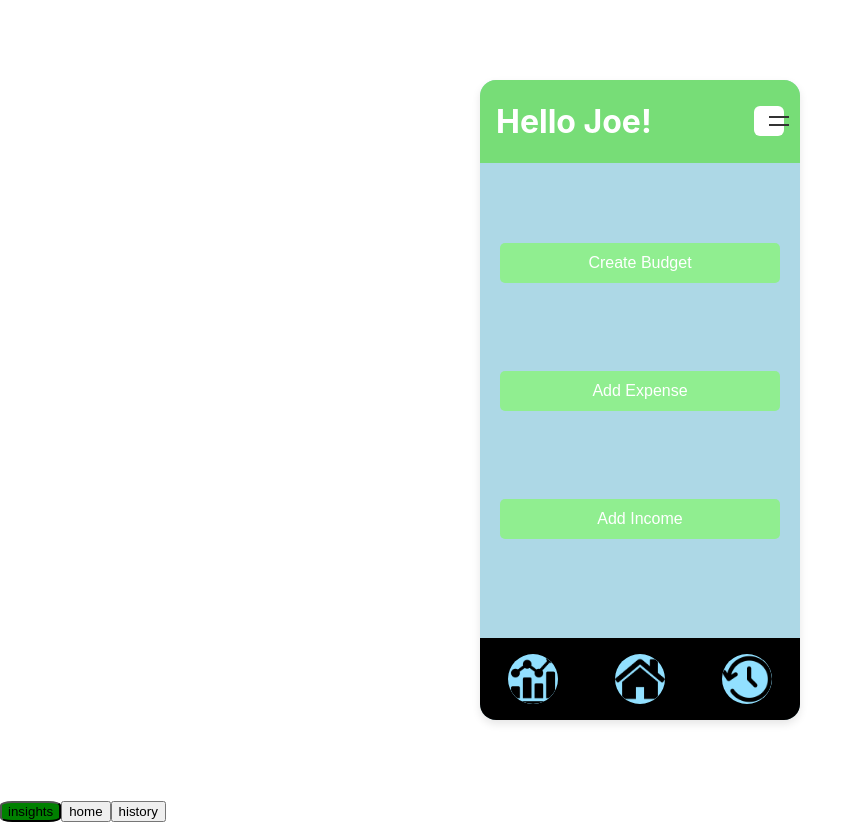
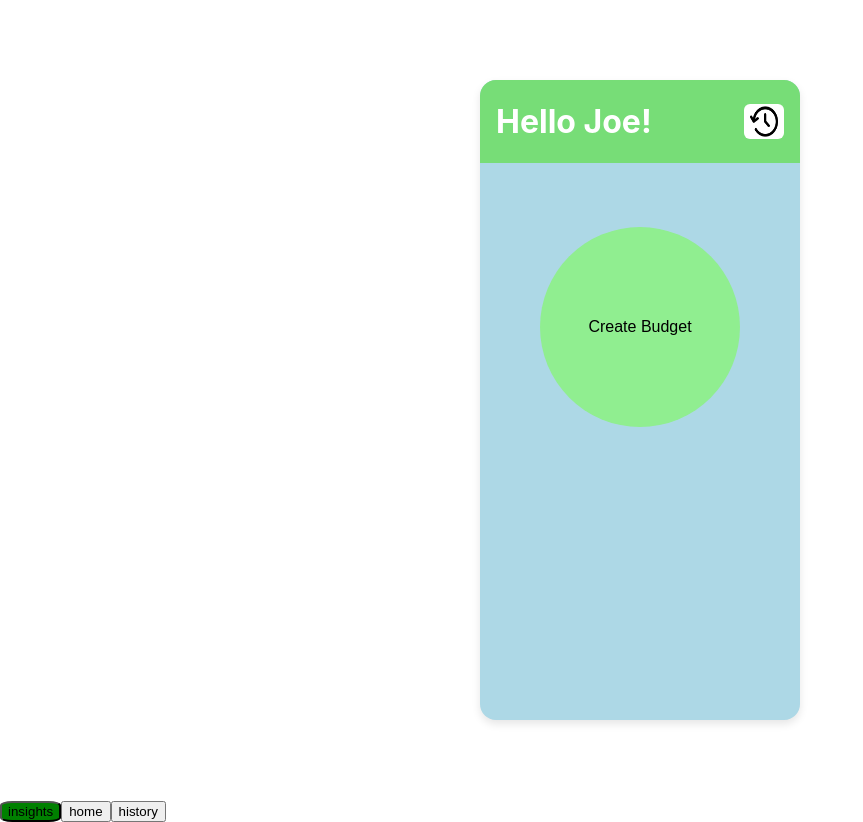
Before and after one commit to jak1841/CS_422_group_finance_app, a React (Create React App) app: page / in a window 1280 px wide. Shown: the whole page, without its empty margins (0-863 px from the left). Built offline with nearby package versions, Linux system fonts and the light colour scheme.

Commit message:
home screen rework

```diff
--- a/src/Home.css
+++ b/src/Home.css
@@ -32,37 +32,13 @@
 }
 
 #hamburger_button {
-    width: 30px;
-    height: 30px;
+    width: 40px;
+    height: 35px;
     background-color: #fff;
     border: none;
     border-radius: 0.375rem; /* Rounded square shape */
     position: relative; /* Relative position for pseudo-elements */
     cursor: pointer;
-}
-
-#hamburger_button::before,
-#hamburger_button::after,
-#hamburger_button span {
-    content: '';
-    position: absolute;
-    width: 20px; /* Width of the bars */
-    height: 2px; /* Height of the bars */
-    background-color: #333; /* Color of the bars */
-    transition: all 0.3s; /* Transition for the animation */
-}
-
-#hamburger_button span {
-    top: 50%;
-    transform: translateY(-50%);
-}
-
-#hamburger_button::before {
-    top: 10px;
-}
-
-#hamburger_button::after {
-    bottom: 10px;
 }
 
 #side_menu {
@@ -110,26 +86,46 @@
 }
 
 .buttons-container {
-    margin: 5rem 0; /* Add some margin at the top and bottom */
+    margin: 4rem 0; /* Add some margin at the top and bottom */
     flex-grow: 1; /* Allows the container to grow and fill available space */
     display: flex;
     flex-direction: column;
     justify-content: top; /* Center buttons vertically */
     align-items: center;
-    gap: 5.5rem; /* Adjust gap to a reasonable size */
+    gap: 2rem;
     overflow-y: auto;
 }
 
 .green-button {
     background-color: lightgreen;
+    color: black;
+    border: none;
+    border-radius: 50%; /* Make it round */
+    padding: 0; /* Remove padding */
+    height: 200px;
+    width: 200px;
+    font-size: 1em;
+    cursor: pointer;
+    display: flex;
+    justify-content: center;
+    align-items: center;
+    position: relative; /* Needed for the plus symbol */
+}
+
+.sub-green-button {
+    margin: 3rem 0;
+    background-color: lightgreen;
     color: white;
     border: none;
-    border-radius: 5px;
-    padding: 2px 5px;
+    border-radius: 10%; /* Make it round */
+    padding: 0; /* Remove padding */
     height: 40px;
-    width: calc(100% - 40px);
+    width: 250px;
     font-size: 1em;
     cursor: pointer;
+    display: flex;
+    justify-content: center;
+    align-items: center;
 }
 
 .green-button:hover {
@@ -137,7 +133,9 @@
 }
 
 .green-button.expanded {
-    border-radius: 1rem; /* Consistent with the design */
+    height: 30px; /* Smaller height for the close button */
+    width: 250px; /* Smaller width for the close button */
+    border-radius: 10px; /* Less rounded, more rectangular shape */
 }
 
 .budget-creation-area {
--- a/src/Home.js
+++ b/src/Home.js
@@ -1,12 +1,73 @@
 import './Home.css';
-import React, { useState } from 'react'; // Import useState
+import React, { useState, useEffect } from 'react'; // Import useState
 import home from './home.png';
 import insight from './insight.png';
 import history from './history.png';
 import Data_table from './History.js';
+import { Pie } from 'react-chartjs-2';
+import { Chart, ArcElement, Tooltip, Legend } from 'chart.js';
+
+Chart.register(ArcElement, Tooltip, Legend);
 
 
 export const Home = ({ switchScreen }) => {
+
+    //budget logic
+
+    const [budgetGoal, setBudgetGoal] = useState('');
+    const [targetDate, setTargetDate] = useState('');
+    const [showPieChart, setShowPieChart] = useState(false);
+    const [dailySavingsBudget, setDailySavingsBudget] = useState(0);
+    const [totalExpenses, setTotalExpenses] = useState(0);
+    const [totalIncome, setTotalIncome] = useState(0);
+    const [dailyAvailableAmount, setDailyAvailableAmount] = useState(0);
+
+    const track_expense = () => {
+        const expenseAmount = parseFloat(amount_expense);
+        setTotalExpenses(prevExpenses => prevExpenses + expenseAmount);
+    };
+
+    const track_income = () => {
+        const incomeAmount = parseFloat(amount_income);
+        setTotalIncome(prevIncome => prevIncome + incomeAmount);
+    };
+
+    useEffect(() => {
+        const daysUntilGoal = Math.ceil((new Date(targetDate) - new Date()) / (1000 * 60 * 60 * 24)) || 1;
+        const dailyIncome = totalIncome / daysUntilGoal;
+        setDailyAvailableAmount(dailyIncome - dailySavingsBudget);
+    }, [totalIncome, dailySavingsBudget, targetDate]);
+
+    const handleBudgetGoalChange = (event) => {
+        setBudgetGoal(event.target.value);
+    };
+
+    const handleTargetDateChange = (event) => {
+        setTargetDate(event.target.value);
+    };
+
+    const calculateDailySavingsBudget = () => {
+        const startDate = new Date(); // Today's date
+        startDate.setHours(0, 0, 0, 0); // Reset time to start of the day
+        const endDate = new Date(targetDate); // Target date from input
+        if (endDate < startDate) {
+            // Show an alert if the end date is before today's date
+            alert("The selected date is invalid. Please choose a date after today.");
+            return 0; // Return 0 or handle this case as needed
+        }
+        const diffTime = Math.abs(endDate - startDate);
+        const diffDays = Math.ceil(diffTime / (1000 * 60 * 60 * 24)) || 1; // Ensure no division by zero
+        return budgetGoal / diffDays;
+    };
+
+    const onCreateBudget = () => {
+        const daily = calculateDailySavingsBudget();
+        setDailySavingsBudget(daily);
+        setShowPieChart(true);
+        setIsCreateBudgetOpen(false); // Close the budget creation area
+    };
+
+    // end of budget logic
 
     /*
         Need to insert these states so that it can communicate with history tab to add new infromation
@@ -35,10 +96,6 @@ export const Home = ({ switchScreen }) => {
     }
 
 
-    /*
-        END
-    */
-
     const [isMenuOpen, setIsMenuOpen] = useState(false); // State to manage menu toggle
     const [isCreateBudgetOpen, setIsCreateBudgetOpen] = useState(false);
     const [isAddExpenseOpen, setIsAddExpenseOpen] = useState(false);
@@ -47,8 +104,8 @@ export const Home = ({ switchScreen }) => {
     const toggleAddExpense = () => setIsAddExpenseOpen(!isAddExpenseOpen);
     const toggleAddIncome = () => setIsAddIncomeOpen(!isAddIncomeOpen);
 
-    const toggleMenu = () => {setIsMenuOpen(!isMenuOpen);};
-    const toggleCreateBudget = () => {setIsCreateBudgetOpen(!isCreateBudgetOpen);};
+    const toggleMenu = () => { setIsMenuOpen(!isMenuOpen); };
+    const toggleCreateBudget = () => { setIsCreateBudgetOpen(!isCreateBudgetOpen); };
 
 
     return (
@@ -56,32 +113,94 @@ export const Home = ({ switchScreen }) => {
             <div id="home_screen">
                 <div id="top_bar">
                     <h1>Hello Joe!</h1>
-                    <button id="hamburger_button" onClick={toggleMenu}>
+                    <button id="hamburger_button" onClick={() => switchScreen('history')}>
+                        <img src={history} alt="History" style={{ width: '100%', height: '100%' }} />
                     </button>
                 </div>
-                {/* Content of the home screen goes here */}
-                {isMenuOpen && (
-                    <div id="side_menu">
-                        {/* Side menu content here */}
+
+                <div className="buttons-container">
+
+                    {showPieChart ? (
+                        <div className="pie-chart-container">
+                            {/* Insert your Pie Chart Component here with the data */}
+                            <p>Daily Savings to reach budget: ${dailySavingsBudget.toFixed(2)}</p>
+                            {showPieChart && (
+                                <div>
+                                    {/* ... other components ... */}
+                                    <p>Daily Available Spending: ${dailyAvailableAmount.toFixed(2)}</p>
+                                    <Pie data={{
+                                        labels: ['Available Amount', 'Expenses', 'Income'],
+                                        datasets: [{
+                                            data: [dailyAvailableAmount, totalExpenses, totalIncome],
+                                            backgroundColor: ['green', 'red', 'blue'],
+                                        }]
+                                    }} />
                                 </div>
                             )}
-                <div className="buttons-container">
+
+                            <button className={`sub-green-button ${isAddExpenseOpen ? 'expanded' : ''}`} onClick={toggleAddExpense}>
+                                {isAddExpenseOpen ? 'Close' : 'Add Expense'}
+                            </button>
+                            {isAddExpenseOpen && (
+                                <div className="expense-creation-area">
+                                    <input type="text" placeholder="Expense Amount" value={amount_expense} onChange={handle_expense_amount_change} />
+                                    <select name="category">
+                                        <option value="">Select Category</option>
+                                        <option value="food">Food</option>
+                                        <option value="transport">Transport</option>
+                                        <option value="utilities">Utilities</option>
+                                    </select>
+                                    <div className="checkbox-container">
+                                        <input type="checkbox" id="recurringExpense" />
+                                        <label htmlFor="recurringExpense">Recurring</label>
+                                    </div>
+                                    <button className="insert-expense-btn" onClick={add_expense}>Insert Expense →</button>
+                                </div>
+                            )}
+
+                            <button className={`sub-green-button ${isAddIncomeOpen ? 'expanded' : ''}`} onClick={toggleAddIncome}>
+                                {isAddIncomeOpen ? 'Close' : 'Add Income'}
+                            </button>
+                            {isAddIncomeOpen && (
+                                <div className="income-creation-area">
+                                    <input type="text" placeholder="Income Amount" value={amount_income} onChange={handle_income_amount_change} />
+                                    <select name="category">
+                                        <option value="">Select Category</option>
+                                        <option value="salary">Salary</option>
+                                        <option value="investment">Investment</option>
+                                        <option value="gift">Gift</option>
+                                    </select>
+                                    <div className="checkbox-container">
+                                        <input type="checkbox" id="recurringExpense" />
+                                        <label htmlFor="recurringExpense">Recurring</label>
+                                    </div>
+                                    <button className="insert-income-btn" onClick={add_income}>Insert Income →</button>
+                                </div>
+                            )}
+
+
+                        </div>
+
+
+                    ) : (
                         <button className={`green-button ${isCreateBudgetOpen ? 'expanded' : ''}`} onClick={toggleCreateBudget}>
                             {isCreateBudgetOpen ? 'Close' : 'Create Budget'}
                         </button>
+                    )}
                     {isCreateBudgetOpen && (
                         <div className="budget-creation-area">
-                            <input type="text" placeholder="Budget Goal" />
-                            <input type="date" />
-                            <button className="create-budget-btn">Create Budget →</button>
+                            <input type="text" placeholder="Budget Goal" value={budgetGoal} onChange={handleBudgetGoalChange} />
+                            <input type="date" value={targetDate} onChange={handleTargetDateChange} />
+                            <button className="create-budget-btn" onClick={onCreateBudget}>Create Budget →</button>
                         </div>
                     )}
+                    {/*}
                     <button className={`green-button ${isAddExpenseOpen ? 'expanded' : ''}`} onClick={toggleAddExpense}>
                         {isAddExpenseOpen ? 'Close' : 'Add Expense'}
                     </button>
                     {isAddExpenseOpen && (
                         <div className="expense-creation-area">
-                    <input type="text" placeholder="Expense Amount" value={amount_expense} onChange={handle_expense_amount_change}/>
+                            <input type="text" placeholder="Expense Amount" value={amount_expense} onChange={handle_expense_amount_change} />
                             <select name="category">
                                 <option value="">Select Category</option>
                                 <option value="food">Food</option>
@@ -115,7 +234,10 @@ export const Home = ({ switchScreen }) => {
                             <button className="insert-income-btn" onClick={add_income}>Insert Income →</button>
                         </div>
                     )}
+                    */}
+
                 </div>
+                {/*
                 <div id="bottom_menu">
                     <button className="menu_button" onClick={() => switchScreen('insights')}>
                         <img src={insight} alt="Insights" style={{ width: '100%', height: '100%' }} />
@@ -127,6 +249,7 @@ export const Home = ({ switchScreen }) => {
                         <img src={history} alt="History" style={{ width: '100%', height: '100%' }} />
                     </button>
                 </div>
+                */}
             </div>
         </div>
     );
```
Lines whose indentation alone changed are shown as unchanged.
